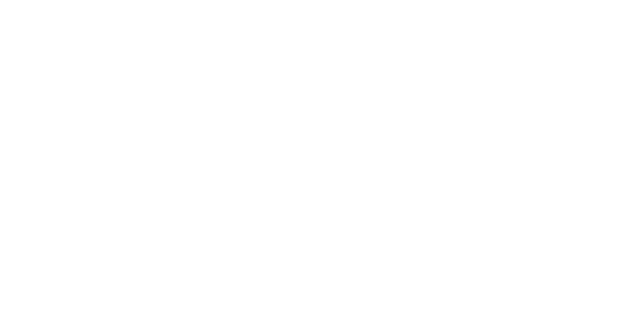
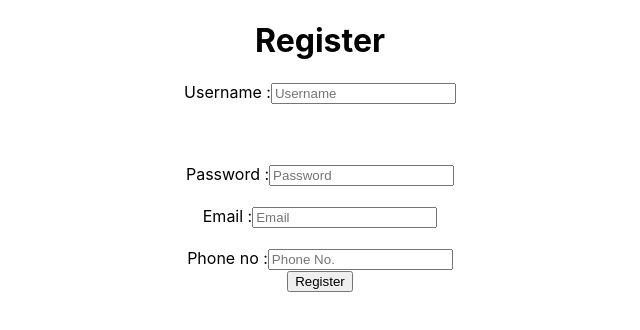
Before and after one commit to naren-c/wt_project, a React (Create React App) app: page /register in a window 1280 px wide. Before the commit this address had no page. Shown: the top 330 px of the page, without its empty margins (320-960 px from the left). Built offline with nearby package versions, Linux system fonts and the light colour scheme.

Commit message:
login working fully

```diff
--- a/package.json
+++ b/package.json
@@ -6,6 +6,7 @@
     "@testing-library/jest-dom": "^5.16.1",
     "@testing-library/react": "^11.2.7",
     "@testing-library/user-event": "^12.8.3",
+    "axios": "^0.24.0",
     "body-parser": "^1.19.0",
     "cors": "^2.8.5",
     "express": "^4.17.1",
--- a/src/App.js
+++ b/src/App.js
@@ -4,13 +4,15 @@ import { BrowserRouter as Router, Routes, Route } from "react-router-dom";
 import Land from "./land";
 import Test from "./test";
 import Login from "./login";
+import Register from "./register";
 function App() {
   return (
     <div className="App">
       <Router>
         <Routes>
           <Route path="/" element={<Land />} />
-          <Route path="/test" element={<Login />} />
+          <Route path="/login" element={<Login />} />
+          <Route path="/register" element={<Register />} />
         </Routes>
       </Router>
     </div>
--- a/src/land.js
+++ b/src/land.js
@@ -1,25 +1,22 @@
 import React from "react";
 import "./land.css";
-import back from "./assets/test.jpg"
+import back from "./assets/test.jpg";
 import { Link } from "react-router-dom";
-export default class Land extends React.Component{
-    constructor(props){
-        super(props);
-        this.state={
-            teststate : 0
-        }
-    }
-    render(){
-        return(
-        <div class="back">
-            <img
-          class="card-img-top w-100 d-block"
-          src={back}
-          class="backimage"
-        />
-        <Link to="/test">
-        <button>Click me</button>
+export default class Land extends React.Component {
+  constructor(props) {
+    super(props);
+    this.state = {
+      teststate: 0,
+    };
+  }
+  render() {
+    return (
+      <div class="back">
+        <img class="card-img-top w-100 d-block" src={back} class="backimage" />
+        <Link to="/login">
+          <button>Click me</button>
         </Link>
-        </div>)
-    }
+      </div>
+    );
+  }
 }
--- a/src/login.js
+++ b/src/login.js
@@ -2,6 +2,8 @@ import React from "react";
 import "./login.css";
 import back from "./assets/test.jpg";
 import { Link } from "react-router-dom";
+import axios from "axios";
+
 export default class Login extends React.Component {
   constructor(props) {
     super(props);
@@ -12,6 +14,7 @@ export default class Login extends React.Component {
     this.usernameref = React.createRef();
     this.passwordref = React.createRef();
   }
+
   render() {
     return (
       <div class="back">
@@ -44,9 +47,30 @@ export default class Login extends React.Component {
             </div>
           </div>
         </form>
-        <Link to="/test">
-          <button>Login</button>
-        </Link>
+        <button
+          onClick={() => {
+            axios
+              .post("http://localhost:5000/login", {
+                username: this.state.username,
+                password: this.state.password,
+              })
+              .then((res) => {
+                console.log(res);
+                console.log(res.data);
+                if (res.data.found === false)
+                  alert(
+                    "Username or password is incorrect or the user does not exist"
+                  );
+                else alert("Login Successful");
+              })
+              .catch((err) => {
+                console.log(err);
+              });
+          }}
+        >
+          Login
+        </button>
+        <a href="/register">Dont have an account? register</a>
       </div>
     );
   }
--- /dev/null
+++ b/src/register.js
@@ -0,0 +1,105 @@
+import React from "react";
+import "./login.css";
+import back from "./assets/test.jpg";
+import { Link } from "react-router-dom";
+import axios from "axios";
+
+export default class Register extends React.Component {
+  constructor(props) {
+    super(props);
+    this.state = {
+      username: "",
+      password: "",
+      email: "",
+      phone: "",
+    };
+    this.usernameref = React.createRef();
+    this.passwordref = React.createRef();
+    this.emailref = React.createRef();
+    this.phoneref = React.createRef();
+  }
+
+  render() {
+    return (
+      <div class="back">
+        <h1>Register</h1>
+        <form>
+          <div class="flexcenter">
+            <div>
+              Username :
+              <input
+                type="text"
+                placeholder="Username"
+                ref={this.usernameref}
+                onChange={() => {
+                  this.setState({ username: this.usernameref.current.value });
+                  console.log(this.state.username);
+                }}
+              />
+            </div>
+            <br />
+            <div>
+              Password :
+              <input
+                type="password"
+                placeholder="Password"
+                ref={this.passwordref}
+                onChange={() => {
+                  this.setState({ password: this.passwordref.current.value });
+                  console.log(this.state.password);
+                }}
+              />
+            </div>
+            <div>
+              Email :
+              <input
+                type="email"
+                placeholder="Email"
+                ref={this.emailref}
+                onChange={() => {
+                  this.setState({ email: this.emailref.current.value });
+                }}
+              />
+            </div>
+            <div>
+              Phone no :
+              <input
+                type="telephone"
+                placeholder="Phone No."
+                ref={this.phoneref}
+                onChange={() => {
+                  this.setState({ phone: this.phoneref.current.value });
+                }}
+              />
+            </div>
+          </div>
+        </form>
+        <Link to="/login">
+          <button
+            onClick={() => {
+              axios
+                .post("http://localhost:5000/register", {
+                  username: this.state.username,
+                  password: this.state.password,
+                  email: this.state.email,
+                  phno: this.state.phone,
+                })
+                .then((res) => {
+                  console.log(res);
+                  console.log(res.data);
+                  if (res.data.inserted === false)
+                    alert("Username already exists");
+                  else alert("Register Successful");
+                })
+                .catch((err) => {
+                  console.log(err);
+                });
+            }}
+          >
+            Register
+          </button>
+        </Link>
+      </div>
+    );
+  }
+}
```
Also changed, not shown: server.js (+40 -45 lines), 1 other file (tests, documents, lock files or other folders).
